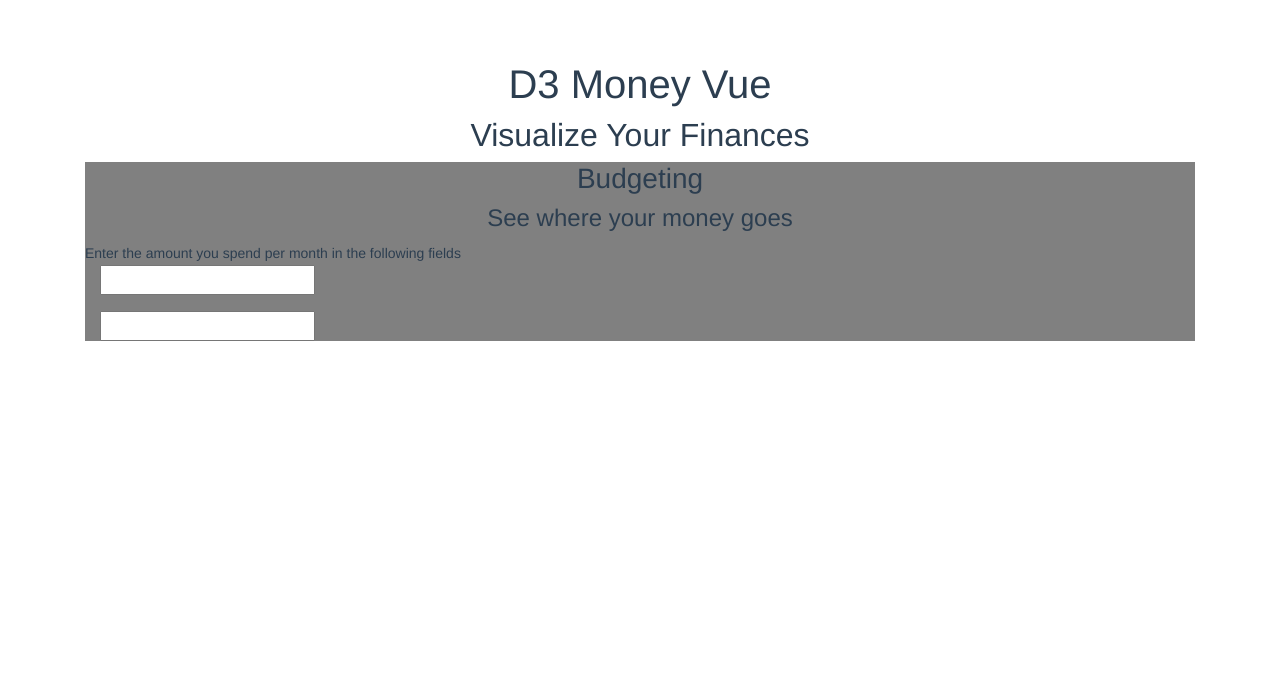
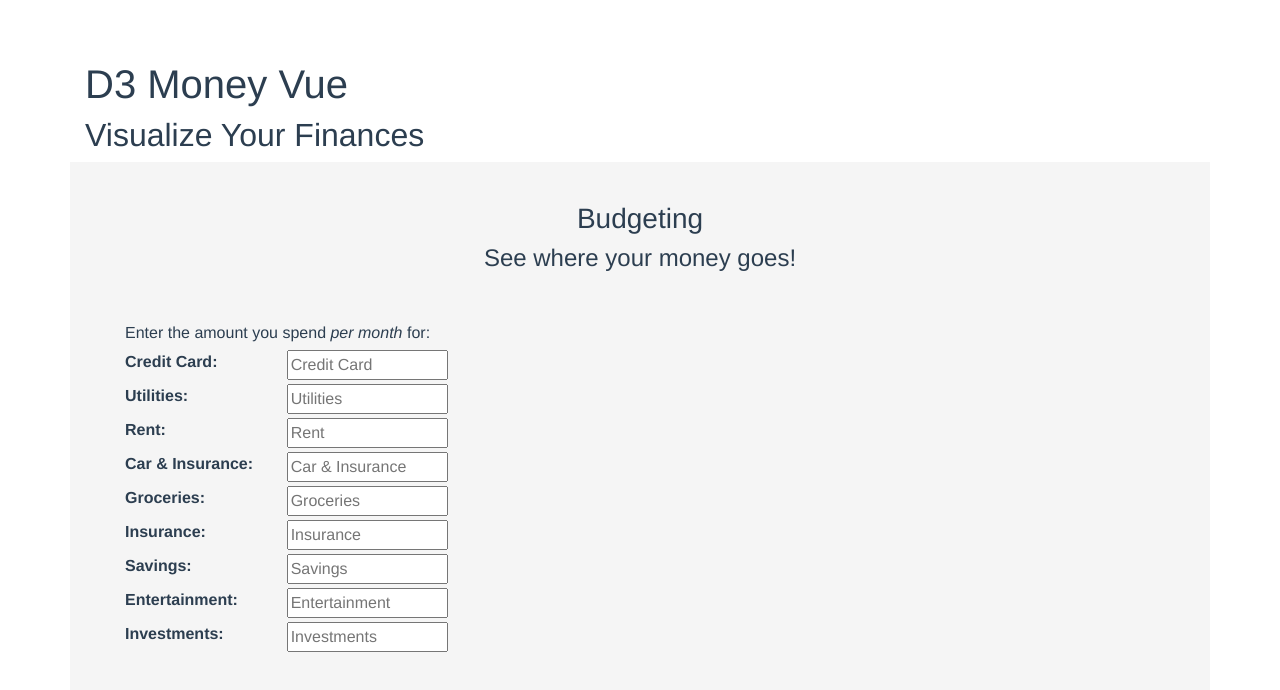
Before and after one commit to lkukhar/D3-Money-Vue, a Vue app: page / in a window 1280 px wide. Shown: the top 690 px of the page. Built offline with nearby package versions, Linux system fonts and the light colour scheme.

Commit message:
Create moneyItems in Budgeting Compnent, Iterate Over Them To Generate Respective Inputs

```diff
--- a/src/App.vue
+++ b/src/App.vue
@@ -1,7 +1,9 @@
 <template>
   <div id="app" class="container">
-    <h1 class="text-center">D3 Money Vue</h1>
-    <h2 class="text-center">Visualize Your Finances</h2>
+    <div id="header">
+      <h1>D3 Money Vue</h1>
+      <h2>Visualize Your Finances</h2>
+    </div>
     <Budgeting />
   </div>
 </template>
@@ -15,8 +17,8 @@
   export default {
     name: 'App',
     components: {
+      Budgeting
       //Investing
-      Budgeting
     }
   }
 </script>
@@ -29,4 +31,18 @@
     color: #2c3e50;
     margin-top: 60px;
   }
+  body{
+    background-color: #cccccc;
+  }
+  h1, h3{
+    font-weight: bold;
+  }
+  .row{
+    background-color: whitesmoke;
+    padding: 20px;
+    /* /margin-top: 20px; */
+  }
+  th{
+    font-size: 12px;
+  }
 </style>
--- a/src/components/Budgeting.vue
+++ b/src/components/Budgeting.vue
@@ -1,32 +1,63 @@
 <template>
-  <div id="budget">
-    <h3 class="text-center">Budgeting</h3>
-    <h4 class="text-center">See where your money goes</h4>
-    <small>Enter the amount you spend per month in the following fields</small>
-    <!-- INPUT -->
-    <div class="col-md-4">
-      <div class="form-group">
-        <label></label>
-        <input />
+  <div class="row" id="budgeting">
+    <div class="col-md-12">
+      <div class="row">
+        <div class="col-md-12">
+          <h3 class="text-center">Budgeting</h3>
+          <h4 class="text-center">See where your money goes!</h4>
+        </div>
       </div>
-      <div class="form-group">
-        <label></label>
-        <input />
+      <div class="row">
+        <!-- INPUT -->
+        <div class="col-md-4">
+          <span>Enter the amount you spend <em>per month</em> for:</span>
+          <div v-for="item in moneyItems" class="money-item-fields">
+            <div>
+              <b>{{item.name}}:</b>
+              <input type="number" step=".01" min="0" v-model.number="item.amount" v-bind:placeholder="item.name"/>
+            </div>
+          </div>
+        </div>
+        <!-- END INPUT -->
+
+        <!-- GRAPH -->
+        <div class="col-md-6">
+
+        </div>
+        <!-- END GRAPH -->
       </div>
     </div>
-  <!-- GRAPH -->
-    <div>
-
-    </div>
-
   </div>
 </template>
+
 <script>
-
+  export default {
+    name: 'Budgeting',
+    data(){
+      return {
+        moneyItems: [
+          {name:'Credit Card',               amount:''},
+          {name:'Utilities',                 amount:''},
+          {name:'Rent',                      amount:''},
+          {name:'Car & Insurance',           amount:''},
+          {name:'Groceries',                 amount:''},
+          {name:'Insurance',                 amount:''},
+          {name:'Savings',                   amount:''},
+          {name:'Entertainment',             amount:''},
+          {name:'Investments',              amount:''}
+        ]
+      }
+    }
+  }
 </script>
 
 <style scoped>
-  #budget{
-    background-color: grey;
+  .money-item-fields{
+    /* border-top: 1px solid lightgrey; */
+    padding:5px 0px 5px 0px;
+  }
+  input{
+    width: 50%;
+    float:right;
   }
 </style>
```
